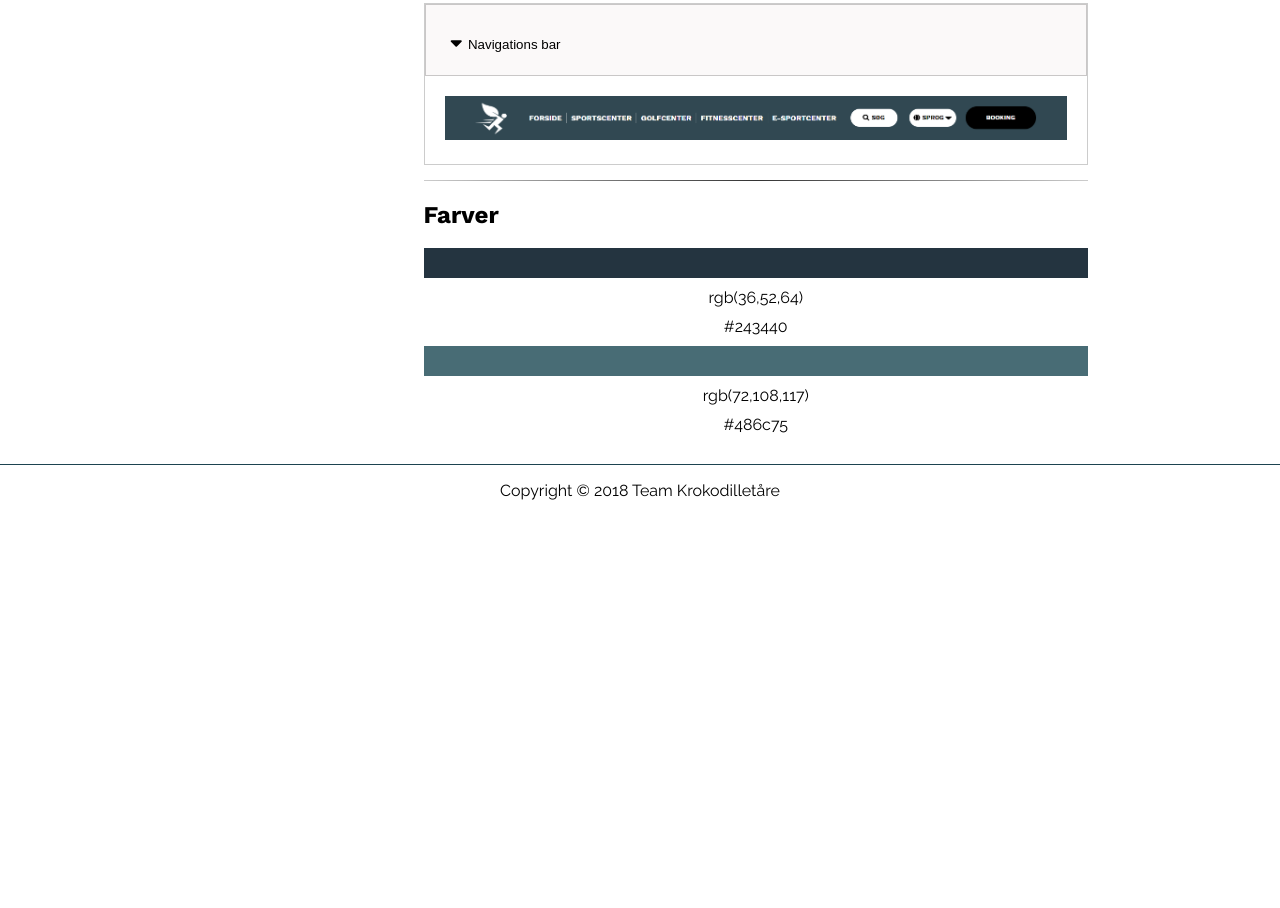
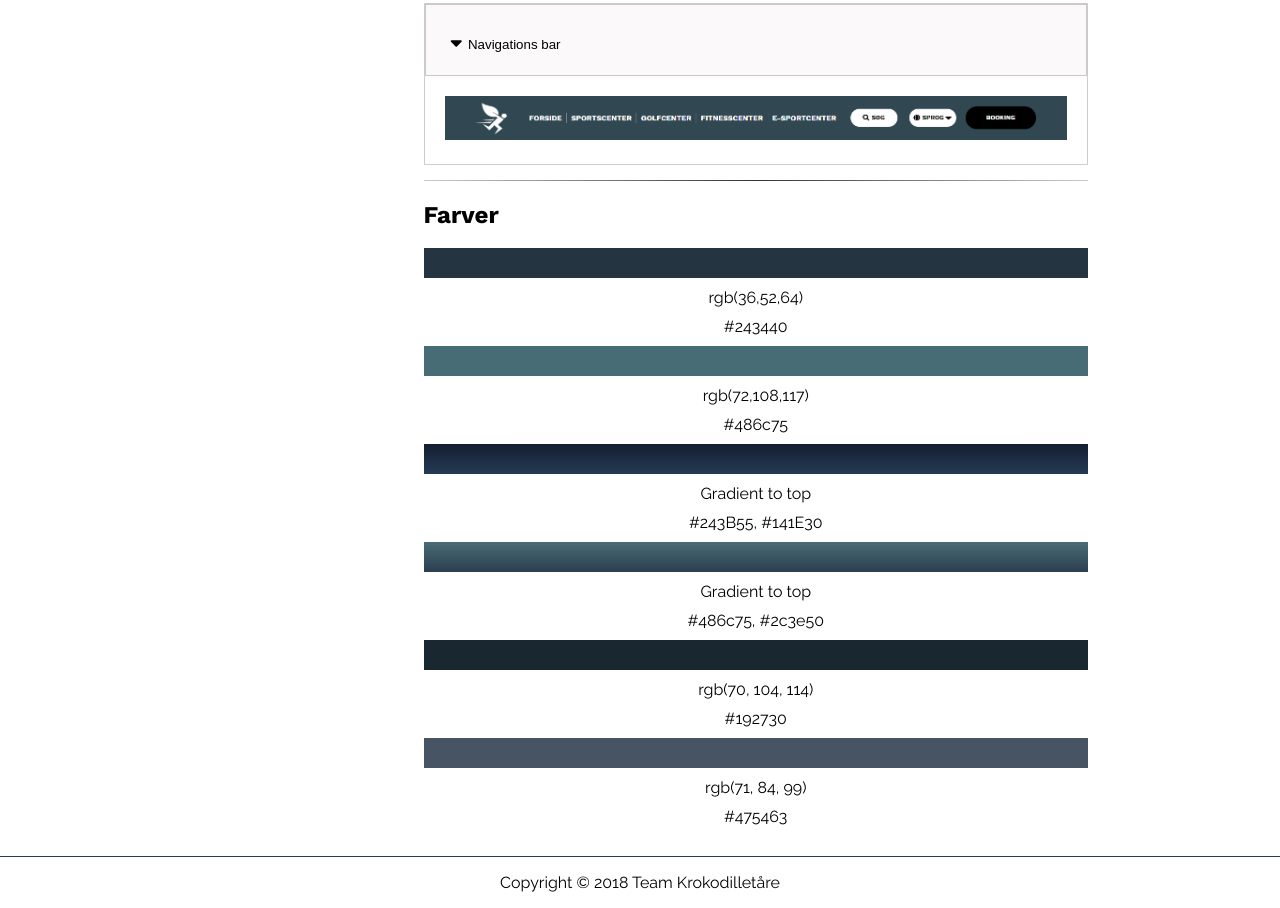
Before and after one commit to Frdez/ESPORT-Styleguide, a plain HTML site: page index.html in a window 1280 px wide. Shown: the part 447-1355 px from the top of the page. Before the commit the page ends 963 px from the top, so only its background shows below. Drawn offline with nearby package versions, Linux system fonts and the light colour scheme.

Commit message:
colors add

```diff
--- a/assets/css/style.css
+++ b/assets/css/style.css
@@ -113,6 +113,24 @@ hr {
     background-color: #486c75;
 }
 
+.third {
+  background: -webkit-linear-gradient(to top, #243B55, #141E30);
+  background: linear-gradient(to top, #243B55, #141E30);
+}
+
+.fourth {
+  background: -webkit-linear-gradient(to bottom, #486c75, #2c3e50);
+  background: linear-gradient(to bottom, #486c75, #2c3e50);
+}
+
+.fifth {
+  background-color: #192730;
+}
+
+.sixth {
+  background-color: rgb(71, 84, 99);
+}
+
 .top {
   margin-top: 20px;
 }
--- a/index.html
+++ b/index.html
@@ -65,6 +65,18 @@
           <div class="color second"></div>
           <p>rgb(72,108,117)</p>
           <p>#486c75</p>
+          <div class="color third"></div>
+          <p>Gradient to top</p>
+          <p>#243B55, #141E30</p>
+          <div class="color fourth"></div>
+          <p>Gradient to top</p>
+          <p>#486c75, #2c3e50</p>
+          <div class="color fifth"></div>
+          <p>rgb(70, 104, 114)</p>
+          <p>#192730</p>
+          <div class="color sixth"></div>
+          <p>rgb(71, 84, 99)</p>
+          <p>#475463</p>
         </section>
       </article>
     </main>
```
